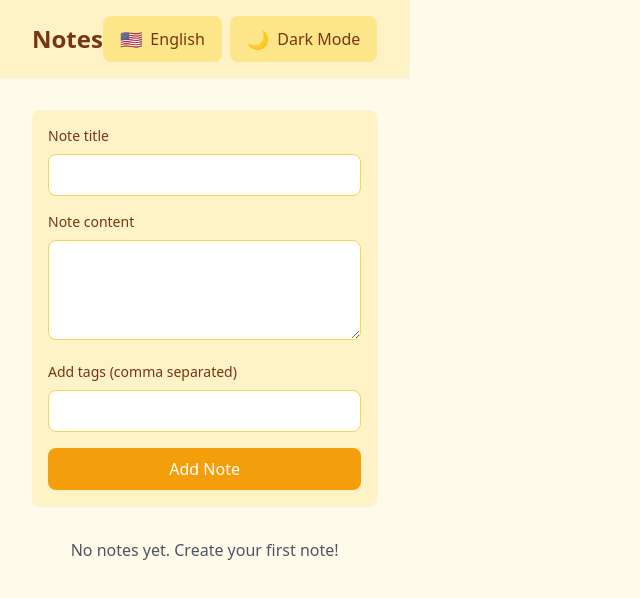
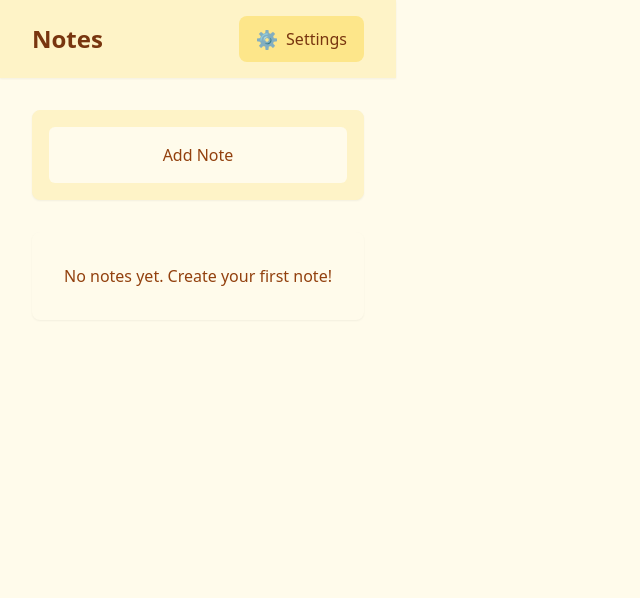
Before and after one commit to alireza-abdii/Notes-Manager, a React (Vite) app: page / in a window 1280 px wide. Shown: the top 598 px of the page, without its empty margins (0-640 px from the left). Built offline with nearby package versions, Linux system fonts and the light colour scheme; a web font is replaced by a local one.

Commit message:
5.add animation to improve UI/UX

```diff
--- a/package.json
+++ b/package.json
@@ -12,6 +12,7 @@
         "format:check": "prettier --check \"src/**/*.{ts,tsx,css,md}\""
     },
     "dependencies": {
+        "framer-motion": "^12.6.0",
         "i18next": "^24.2.3",
         "i18next-browser-languagedetector": "^8.0.4",
         "react": "^19.0.0",
--- a/src/App.tsx
+++ b/src/App.tsx
@@ -1,18 +1,15 @@
-import { ThemeProvider } from './contexts/ThemeContext';
 import { Layout } from './components/Layout';
 import { NoteForm } from './features/notes/components/NoteForm';
 import { NoteList } from './features/notes/components/NoteList';
 
 function App() {
   return (
-    <ThemeProvider>
     <Layout>
       <div className="space-y-8">
         <NoteForm />
         <NoteList />
       </div>
     </Layout>
-    </ThemeProvider>
   );
 }
 
--- a/src/components/Layout.tsx
+++ b/src/components/Layout.tsx
@@ -1,8 +1,7 @@
 import { ReactNode } from 'react';
 import { useTranslation } from 'react-i18next';
-import { ThemeToggle } from './ThemeToggle';
-import { LanguageToggle } from './LanguageToggle';
 import { useLanguage } from '../contexts/LanguageContext';
+import { SettingsMenu } from './SettingsMenu';
 
 interface LayoutProps {
   children: ReactNode;
@@ -21,8 +20,7 @@ export function Layout({ children }: LayoutProps) {
               {t('notes.title')}
             </h1>
             <div className="flex items-center gap-2">
-              <LanguageToggle />
-              <ThemeToggle />
+              <SettingsMenu />
             </div>
           </div>
         </div>
--- /dev/null
+++ b/src/components/SettingsMenu.tsx
@@ -0,0 +1,115 @@
+import { useState } from 'react';
+import { useTranslation } from 'react-i18next';
+import { motion, AnimatePresence } from 'framer-motion';
+import { useTheme } from '../contexts/ThemeContext';
+import { useLanguage } from '../contexts/LanguageContext';
+
+export function SettingsMenu() {
+  const { t } = useTranslation();
+  const { theme, toggleTheme } = useTheme();
+  const { language, changeLanguage } = useLanguage();
+  const [isOpen, setIsOpen] = useState(false);
+
+  return (
+    <div className="relative">
+      <button
+        onClick={() => setIsOpen(!isOpen)}
+        className="btn flex items-center gap-2 bg-amber-200 text-amber-900 hover:bg-amber-300 dark:bg-slate-700 dark:text-slate-100 dark:hover:bg-slate-600"
+        aria-label={t('settings.title')}
+      >
+        <span className="text-lg">⚙️</span>
+        <span className="hidden sm:inline">{t('settings.title')}</span>
+      </button>
+
+      <AnimatePresence>
+        {isOpen && (
+          <motion.div
+            initial={{ opacity: 0, y: -20 }}
+            animate={{ opacity: 1, y: 0 }}
+            exit={{ opacity: 0, y: -20 }}
+            transition={{ duration: 0.2 }}
+            className="absolute end-0 mt-2 w-56 rounded-md bg-white shadow-lg ring-1 ring-black ring-opacity-5 dark:bg-slate-800"
+          >
+            <div className="p-4">
+              <h3 className="mb-2 text-lg font-medium text-amber-900 dark:text-slate-100">
+                {t('settings.title')}
+              </h3>
+
+              <div className="space-y-4">
+                {/* Theme Setting */}
+                <div>
+                  <p className="mb-2 text-sm font-medium text-amber-900 dark:text-slate-100">
+                    {t('settings.theme')}
+                  </p>
+                  <div className="flex items-center gap-2">
+                    <button
+                      onClick={() => {
+                        if (theme === 'dark') toggleTheme();
+                        setIsOpen(false);
+                      }}
+                      className={`flex-1 rounded-md px-3 py-1.5 text-sm transition-colors ${
+                        theme === 'light'
+                          ? 'bg-amber-200 text-amber-900'
+                          : 'bg-slate-200 text-slate-700 dark:bg-slate-700 dark:text-slate-300'
+                      }`}
+                    >
+                      {t('theme.light')}
+                    </button>
+                    <button
+                      onClick={() => {
+                        if (theme === 'light') toggleTheme();
+                        setIsOpen(false);
+                      }}
+                      className={`flex-1 rounded-md px-3 py-1.5 text-sm transition-colors ${
+                        theme === 'dark'
+                          ? 'bg-slate-600 text-slate-100'
+                          : 'bg-slate-200 text-slate-700 dark:bg-slate-700 dark:text-slate-300'
+                      }`}
+                    >
+                      {t('theme.dark')}
+                    </button>
+                  </div>
+                </div>
+
+                {/* Language Setting */}
+                <div>
+                  <p className="mb-2 text-sm font-medium text-amber-900 dark:text-slate-100">
+                    {t('settings.language')}
+                  </p>
+                  <div className="flex items-center gap-2">
+                    <button
+                      onClick={() => {
+                        if (language !== 'en') changeLanguage('en');
+                        setIsOpen(false);
+                      }}
+                      className={`flex flex-1 items-center justify-center gap-1 rounded-md px-3 py-1.5 text-sm transition-colors ${
+                        language === 'en'
+                          ? 'bg-amber-200 text-amber-900 dark:bg-slate-600 dark:text-slate-100'
+                          : 'bg-slate-200 text-slate-700 dark:bg-slate-700 dark:text-slate-300'
+                      }`}
+                    >
+                      <span>🇺🇸</span> English
+                    </button>
+                    <button
+                      onClick={() => {
+                        if (language !== 'fa') changeLanguage('fa');
+                        setIsOpen(false);
+                      }}
+                      className={`flex flex-1 items-center justify-center gap-1 rounded-md px-3 py-1.5 text-sm transition-colors ${
+                        language === 'fa'
+                          ? 'bg-amber-200 text-amber-900 dark:bg-slate-600 dark:text-slate-100'
+                          : 'bg-slate-200 text-slate-700 dark:bg-slate-700 dark:text-slate-300'
+                      }`}
+                    >
+                      <span>🇮🇷</span> فارسی
+                    </button>
+                  </div>
+                </div>
+              </div>
+            </div>
+          </motion.div>
+        )}
+      </AnimatePresence>
+    </div>
+  );
+}
--- a/src/features/notes/components/NoteForm.tsx
+++ b/src/features/notes/components/NoteForm.tsx
@@ -1,5 +1,6 @@
 import { useState } from 'react';
 import { useTranslation } from 'react-i18next';
+import { motion } from 'framer-motion';
 import { useNotesStore } from '../store/notesStore';
 
 export function NoteForm() {
@@ -8,6 +9,7 @@ export function NoteForm() {
   const [title, setTitle] = useState('');
   const [content, setContent] = useState('');
   const [tags, setTags] = useState('');
+  const [isExpanded, setIsExpanded] = useState(false);
 
   const handleSubmit = (e: React.FormEvent) => {
     e.preventDefault();
@@ -26,13 +28,31 @@ export function NoteForm() {
     setTitle('');
     setContent('');
     setTags('');
+    setIsExpanded(false);
   };
 
   return (
-    <form onSubmit={handleSubmit} className="card mb-8">
-      <div className="space-y-4">
+    <motion.div layout transition={{ duration: 0.3 }} className="mb-8">
+      <motion.form
+        onSubmit={handleSubmit}
+        className="card border border-amber-100 dark:border-slate-700"
+        layout
+      >
+        <motion.div layout className="space-y-4">
+          {!isExpanded ? (
+            <div
+              onClick={() => setIsExpanded(true)}
+              className="cursor-pointer rounded-md bg-amber-50 p-4 text-amber-800 hover:bg-amber-100 dark:bg-slate-700 dark:text-slate-200 dark:hover:bg-slate-600"
+            >
+              <p className="text-center">{t('notes.add')}</p>
+            </div>
+          ) : (
+            <>
               <div>
-          <label htmlFor="title" className="mb-2 block text-sm font-medium">
+                <label
+                  htmlFor="title"
+                  className="mb-2 block text-sm font-medium text-amber-900 dark:text-slate-200"
+                >
                   {t('notes.title_placeholder')}
                 </label>
                 <input
@@ -40,26 +60,33 @@ export function NoteForm() {
                   id="title"
                   value={title}
                   onChange={(e) => setTitle(e.target.value)}
-            className="input"
+                  className="input focus:border-amber-500 focus:ring-amber-500 dark:focus:border-slate-500 dark:focus:ring-slate-500"
                   required
+                  autoFocus
                 />
               </div>
 
               <div>
-          <label htmlFor="content" className="mb-2 block text-sm font-medium">
+                <label
+                  htmlFor="content"
+                  className="mb-2 block text-sm font-medium text-amber-900 dark:text-slate-200"
+                >
                   {t('notes.content_placeholder')}
                 </label>
                 <textarea
                   id="content"
                   value={content}
                   onChange={(e) => setContent(e.target.value)}
-            className="input min-h-[100px] resize-y"
+                  className="input min-h-[120px] resize-y focus:border-amber-500 focus:ring-amber-500 dark:focus:border-slate-500 dark:focus:ring-slate-500"
                   required
                 />
               </div>
 
               <div>
-          <label htmlFor="tags" className="mb-2 block text-sm font-medium">
+                <label
+                  htmlFor="tags"
+                  className="mb-2 block text-sm font-medium text-amber-900 dark:text-slate-200"
+                >
                   {t('notes.tags_placeholder')}
                 </label>
                 <input
@@ -67,14 +94,26 @@ export function NoteForm() {
                   id="tags"
                   value={tags}
                   onChange={(e) => setTags(e.target.value)}
-            className="input"
+                  className="input focus:border-amber-500 focus:ring-amber-500 dark:focus:border-slate-500 dark:focus:ring-slate-500"
                 />
               </div>
 
-        <button type="submit" className="btn btn-primary w-full">
+              <div className="flex gap-2">
+                <button type="submit" className="btn btn-primary flex-1">
                   {t('notes.add')}
                 </button>
+                <button
+                  type="button"
+                  onClick={() => setIsExpanded(false)}
+                  className="btn btn-secondary"
+                >
+                  {t('notes.cancel')}
+                </button>
               </div>
-    </form>
+            </>
+          )}
+        </motion.div>
+      </motion.form>
+    </motion.div>
   );
 }
--- a/src/features/notes/components/NoteList.tsx
+++ b/src/features/notes/components/NoteList.tsx
@@ -1,5 +1,6 @@
 import { useState } from 'react';
 import { useTranslation } from 'react-i18next';
+import { motion, AnimatePresence } from 'framer-motion';
 import { useNotesStore } from '../store/notesStore';
 import type { Note } from '../store/notesStore';
 
@@ -44,13 +45,31 @@ export function NoteList() {
   };
 
   if (notes.length === 0) {
-    return <div className="text-center text-gray-600 dark:text-gray-400">{t('notes.empty')}</div>;
+    return (
+      <motion.div
+        initial={{ opacity: 0 }}
+        animate={{ opacity: 1 }}
+        transition={{ duration: 0.5 }}
+        className="rounded-lg bg-amber-50 p-8 text-center text-amber-800 shadow-sm dark:bg-slate-800 dark:text-slate-300"
+      >
+        {t('notes.empty')}
+      </motion.div>
+    );
   }
 
   return (
     <div className="grid gap-6 md:grid-cols-2 lg:grid-cols-3">
+      <AnimatePresence mode="popLayout">
         {notes.map((note) => (
-        <div key={note.id} className="card">
+          <motion.div
+            key={note.id}
+            initial={{ opacity: 0, scale: 0.8 }}
+            animate={{ opacity: 1, scale: 1 }}
+            exit={{ opacity: 0, scale: 0.8, y: 20 }}
+            transition={{ duration: 0.3 }}
+            layout
+            className="card group overflow-hidden border border-amber-100 hover:shadow-md dark:border-slate-700 dark:hover:shadow-xl dark:hover:shadow-slate-900/20"
+          >
             {editingNote?.id === note.id ? (
               <div className="space-y-4">
                 <input
@@ -62,13 +81,14 @@ export function NoteList() {
                 <textarea
                   value={editForm.content}
                   onChange={(e) => setEditForm({ ...editForm, content: e.target.value })}
-                className="input min-h-[100px] resize-y"
+                  className="input min-h-[120px] resize-y"
                 />
                 <input
                   type="text"
                   value={editForm.tags}
                   onChange={(e) => setEditForm({ ...editForm, tags: e.target.value })}
                   className="input"
+                  placeholder={t('notes.tags_placeholder')}
                 />
                 <div className="flex gap-2">
                   <button onClick={handleSave} className="btn btn-primary flex-1">
@@ -81,35 +101,50 @@ export function NoteList() {
               </div>
             ) : (
               <>
-              <h3 className="mb-2 text-lg font-semibold">{note.title}</h3>
-              <p className="mb-4 whitespace-pre-wrap">{note.content}</p>
+                <h3 className="mb-3 text-lg font-bold text-amber-900 dark:text-slate-100">
+                  {note.title}
+                </h3>
+                <p className="mb-4 whitespace-pre-wrap text-amber-800 dark:text-slate-300">
+                  {note.content}
+                </p>
                 {note.tags.length > 0 && (
                   <div className="mb-4 flex flex-wrap gap-2">
                     {note.tags.map((tag) => (
                       <span
                         key={tag}
-                      className="rounded-full bg-amber-200 px-2 py-1 text-sm dark:bg-slate-700"
+                        className="rounded-full bg-amber-200 px-2.5 py-1 text-xs font-medium text-amber-800 dark:bg-slate-700 dark:text-slate-200"
                       >
                         {tag}
                       </span>
                     ))}
                   </div>
                 )}
-              <div className="flex justify-between text-sm text-gray-500 dark:text-gray-400">
-                <span>{new Date(note.updatedAt).toLocaleDateString()}</span>
-                <div className="flex gap-2">
-                  <button onClick={() => handleEdit(note)} className="btn btn-secondary">
-                    {t('notes.edit')}
+                <div className="flex justify-between text-sm text-amber-600 dark:text-slate-400">
+                  <span className="font-medium">
+                    {new Date(note.updatedAt).toLocaleDateString()}
+                  </span>
+                  <div className="flex gap-2 opacity-0 transition-opacity duration-200 group-hover:opacity-100">
+                    <button
+                      onClick={() => handleEdit(note)}
+                      className="btn-secondary rounded-full p-1.5 text-sm hover:bg-amber-300 dark:hover:bg-slate-600"
+                      aria-label={t('notes.edit')}
+                    >
+                      ✏️
                     </button>
-                  <button onClick={() => deleteNote(note.id)} className="btn btn-secondary">
-                    {t('notes.delete')}
+                    <button
+                      onClick={() => deleteNote(note.id)}
+                      className="btn-secondary rounded-full p-1.5 text-sm hover:bg-amber-300 dark:hover:bg-slate-600"
+                      aria-label={t('notes.delete')}
+                    >
+                      🗑️
                     </button>
                   </div>
                 </div>
               </>
             )}
-        </div>
+          </motion.div>
         ))}
+      </AnimatePresence>
     </div>
   );
 }
```
Also changed, not shown: 1 other file (tests, documents, lock files or other folders). Lines whose indentation alone changed are shown as unchanged.
